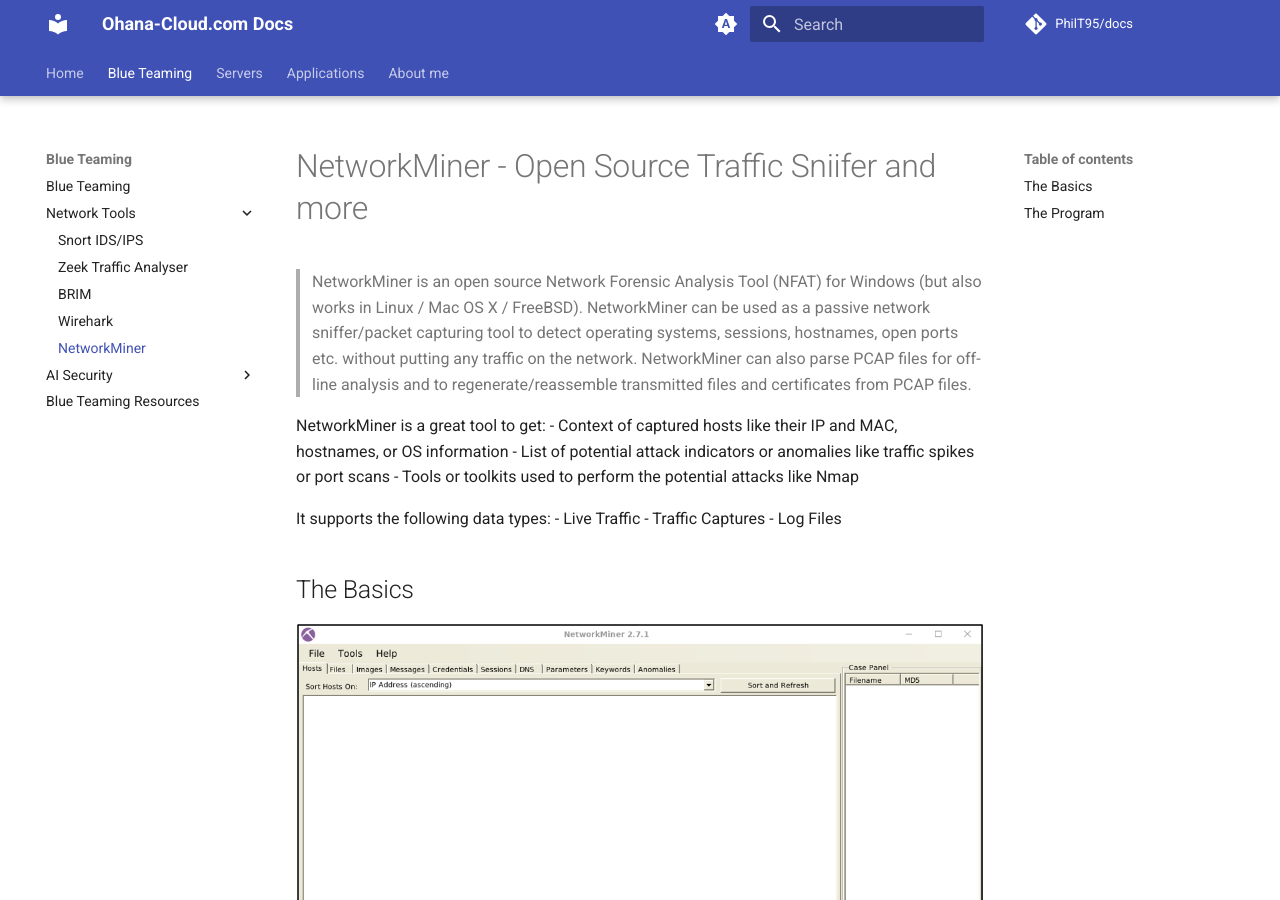
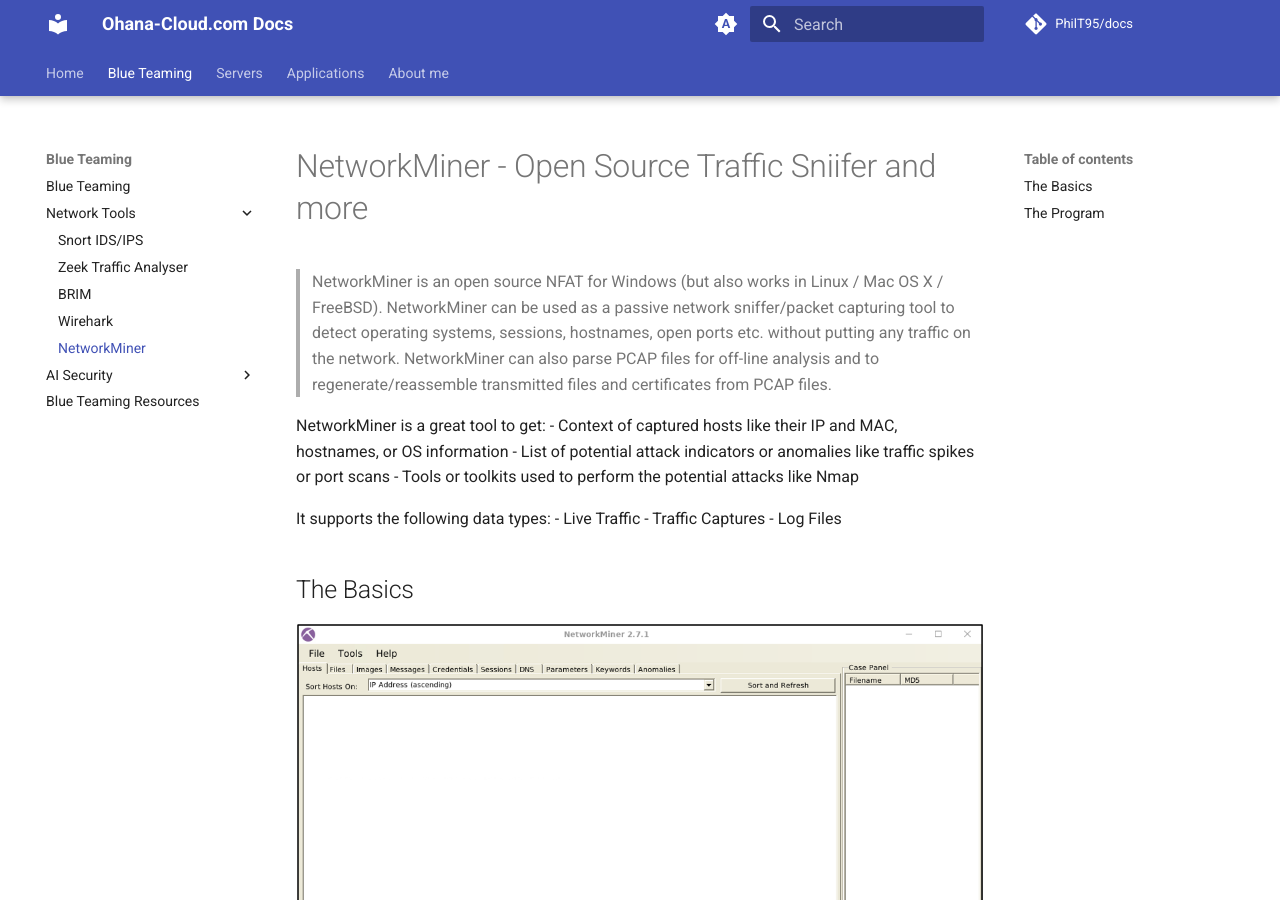
Before and after one commit to PhilT95/athenlyx, an MkDocs documentation site: the page built from docs/blue/tools-network/NetworkMiner.md, in a window 1280 px wide and 900 px high. Built offline with MkDocs 1.6.1 and Material for MkDocs 9.7.7, drawn with Linux system fonts in a browser that asks for light colours; comment, search, counter and statistics services are not loaded.

```diff
--- a/docs/blue/tools-network/NetworkMiner.md
+++ b/docs/blue/tools-network/NetworkMiner.md
@@ -1,5 +1,5 @@
 # NetworkMiner - Open Source Traffic Sniifer and more
->NetworkMiner is an open source Network Forensic Analysis Tool (NFAT) for Windows (but also works in Linux / Mac OS X / FreeBSD). NetworkMiner can be used as a passive network sniffer/packet capturing tool to detect operating systems, sessions, hostnames, open ports etc. without putting any traffic on the network. NetworkMiner can also parse PCAP files for off-line analysis and to regenerate/reassemble transmitted files and certificates from PCAP files.
+>NetworkMiner is an open source NFAT for Windows (but also works in Linux / Mac OS X / FreeBSD). NetworkMiner can be used as a passive network sniffer/packet capturing tool to detect operating systems, sessions, hostnames, open ports etc. without putting any traffic on the network. NetworkMiner can also parse PCAP files for off-line analysis and to regenerate/reassemble transmitted files and certificates from PCAP files.
 
 
 NetworkMiner is a great tool to get:
--- a/mkdocs.yml
+++ b/mkdocs.yml
@@ -42,6 +42,7 @@ theme:
     - toc.follow
     - content.code.copy
     - content.code.annotate
+    - content.tooltips
   language: en
   palette:
 
@@ -107,3 +108,6 @@ markdown_extensions:
   - pymdownx.details
   - pymdownx.tabbed:
       alternate_style: true
+
+watch:
+  - includes
```
Also changed, not shown: includes/abbrevations.md (added, +2 -0 lines).
